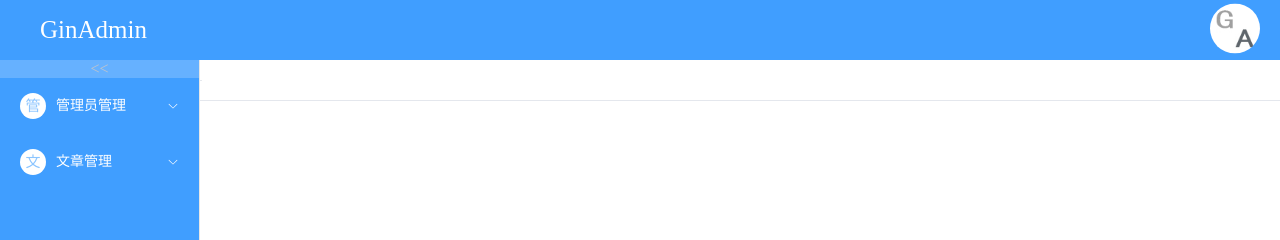
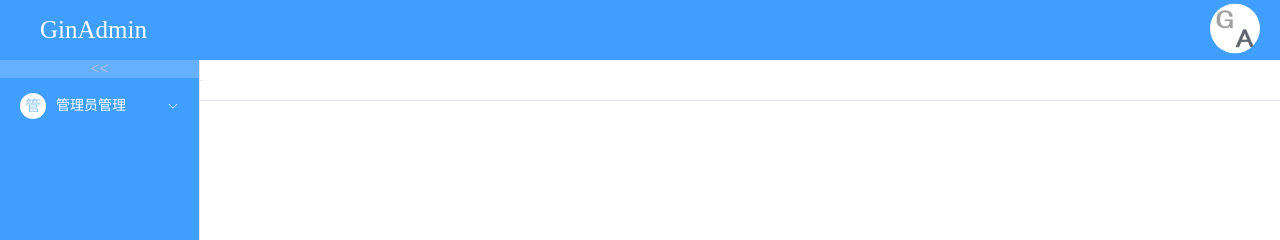
Before and after one commit to gphper/ginadmin-vue, a Vue app: page /admin in a window 1280 px wide. Shown: the top 240 px of the page. Built offline with nearby package versions, Linux system fonts and the light colour scheme.

Commit message:
拆分组件

```diff
--- /dev/null
+++ b/src/components/AsideComp.vue
@@ -0,0 +1,110 @@
+<!--
+ * @Description:
+ * @Author: gphper
+ * @Date: 2022-03-13 20:35:34
+-->
+<template>
+  <el-aside :width="asideWidth">
+    <div class="collapse" @click="switchTag">{{ collapseButton }}</div>
+    <el-menu
+      background-color="#409eff"
+      text-color="#fff"
+      active-text-color="#C0C4CC"
+      :unique-opened="true"
+      :collapse="isCollapse"
+    >
+      <el-sub-menu :index="index" v-for="item,index in menuData" :key="index">
+        <template #title>
+          <div class="menu-icon">{{item.title.charAt(0)}}</div>
+          <span>{{item.title}}</span>
+        </template>
+        <el-menu-item-group>
+          <el-menu-item @click="menuItemClick(item_sub.label, item_sub.name)" v-for="item_sub,index_sub in item.children" :key="index_sub" :index="item_sub.index"
+            >{{item_sub.label}}</el-menu-item
+          >
+        </el-menu-item-group>
+      </el-sub-menu>
+    </el-menu>
+  </el-aside>
+</template>
+
+<style scoped>
+.collapse {
+  text-align: center;
+  color: #c0c4cc;
+  background-color: #66b1ff;
+}
+
+:deep(.el-menu--collapse) {
+  width: 80px;
+}
+
+:deep(.el-sub-menu .el-menu-item-group__title) {
+  padding-top: 0 !important;
+  padding-bottom: 0 !important;
+}
+
+.el-aside {
+  color: var(--el-text-color-primary);
+  background: #409eff !important;
+  border-right: solid 1px #e6e6e6;
+  box-sizing: border-box;
+}
+
+.el-menu {
+  border-right: none;
+}
+
+.menu-icon {
+  color: #8cc5ff;
+  width: 26px !important;
+  background-color: #fff;
+  text-align: center;
+  border-radius: 50%;
+  height: 26px !important;
+  line-height: 26px !important;
+  margin-right: 10px;
+  font-size: 15px !important;
+}
+</style>
+
+<script>
+import { computed, ref } from "vue";
+export default {
+  name: "AsideComp",
+  props:{
+      menuData:{
+          type:Array
+      }
+  },
+  setup(props,context) {
+    const isCollapse = ref(false);
+
+    const collapseButton = computed(() => {
+      if (isCollapse.value) {
+        return ">>";
+      } else {
+        return "<<";
+      }
+    });
+
+    const switchTag = () => {
+      isCollapse.value = !isCollapse.value;
+    };
+
+    const asideWidth = computed(() => {
+      if (isCollapse.value) {
+        return "88px";
+      } else {
+        return "200px";
+      }
+    });
+
+    const menuItemClick = (menuname, menuindex)=>{
+        context.emit('menuItemClick',menuname, menuindex)
+    }
+
+    return { isCollapse, switchTag, asideWidth, collapseButton,menuItemClick };
+  },
+};
+</script>
--- /dev/null
+++ b/src/components/MainComp.vue
@@ -0,0 +1,62 @@
+<!--
+ * @Description:
+ * @Author: gphper
+ * @Date: 2022-03-13 20:53:29
+-->
+<template>
+  <el-main>
+    <el-tabs
+      v-model="activeIndex"
+      closable
+      type="card"
+      @tab-click="handleClick"
+      @tab-remove="removeTag"
+    >
+      <el-tab-pane
+        v-for="item in tagData"
+        :key="item"
+        :label="item.label"
+        :name="item.name"
+      >
+        <router-view></router-view>
+      </el-tab-pane>
+    </el-tabs>
+  </el-main>
+</template>
+<script>
+import { ref } from "@vue/reactivity";
+import { watch } from "@vue/runtime-core";
+import { useRouter } from "vue-router";
+export default {
+  name: "MainComp",
+  props: {
+    tagData: {
+      type: Array,
+    },
+    activeTab: {
+      type: String,
+    },
+  },
+  setup(props, context) {
+    const activeIndex = ref(props.activeTab);
+
+    const router = useRouter();
+    const handleClick = (tab) => {
+      router.push(tab.props.name);
+    };
+
+    const removeTag = (targetName) => {
+      context.emit("removeTag", targetName);
+    };
+
+    watch(
+      () => props.activeTab,
+      (newValue) => {
+        activeIndex.value = newValue
+      }
+    );
+
+    return { handleClick, removeTag, activeIndex };
+  },
+};
+</script>
--- a/src/views/GroupView.vue
+++ b/src/views/GroupView.vue
@@ -28,6 +28,7 @@
 </style>
 
 <script>
+
 export default {
   name: "GroupView",
   setup() {
--- a/src/views/HomeView.vue
+++ b/src/views/HomeView.vue
@@ -21,76 +21,14 @@
       </div>
     </el-header>
     <el-container>
-      <el-aside :width="asideWidth">
-        <div class="collapse" @click="switchTag">{{ collapseButton }}</div>
-        <!-- <el-scrollbar max-height="200px" always="false"> -->
-        <el-menu
-          background-color="#409eff"
-          text-color="#fff"
-          active-text-color="#C0C4CC"
-          :unique-opened="true"
-          :collapse="isCollapse"
-        >
-          <el-sub-menu index="1">
-            <template #title>
-              <div class="menu-icon">管</div>
-              <span>管理员管理</span>
-            </template>
-            <el-menu-item-group>
-              <el-menu-item
-                @click="menuItemClick('角色管理', $event)"
-                index="/admin/group"
-                >角色管理</el-menu-item
-              >
-              <el-menu-item @click="menuItemClick('用户管理', $event)" index="/admin/user"
-                >用户管理</el-menu-item
-              >
-            </el-menu-item-group>
-          </el-sub-menu>
-          <el-sub-menu index="2">
-            <template #title>
-              <div class="menu-icon">文</div>
-              <span>文章管理</span>
-            </template>
-            <el-menu-item-group>
-              <el-menu-item index="2-1">文章列表</el-menu-item>
-            </el-menu-item-group>
-          </el-sub-menu>
-        </el-menu>
-        <!-- </el-scrollbar> -->
-      </el-aside>
-      <el-main>
-        <el-tabs
-          v-model="activeTab"
-          closable
-          type="card"
-          @tab-click="handleClick"
-          @tab-remove="removeTag"
-        >
-          <el-tab-pane
-            v-for="item in tabs"
-            :key="item"
-            :label="item.label"
-            :name="item.name"
-          >
-            <router-view></router-view>
-          </el-tab-pane>
-        </el-tabs>
-      </el-main>
+      <AsideComp @menuItemClick="menuItemClick" :menuData="menus"></AsideComp>
+      <MainComp @removeTag="removeTag" :tagData="tabs" :activeTab="activeTab"></MainComp>
     </el-container>
   </el-container>
 </template>
 
 <style scoped>
-.collapse {
-  text-align: center;
-  color: #c0c4cc;
-  background-color: #66b1ff;
-}
 
-:deep(.el-menu--collapse) {
-  width: 80px;
-}
 
 .layout-container-demo .el-header {
   position: relative;
@@ -98,32 +36,6 @@
   color: var(--el-text-color-primary);
 }
 
-.layout-container-demo :deep(.el-sub-menu .el-menu-item-group__title) {
-  padding-top: 0 !important;
-  padding-bottom: 0 !important;
-}
-
-.menu-icon {
-  color: #8cc5ff;
-  width: 26px !important;
-  background-color: #fff;
-  text-align: center;
-  border-radius: 50%;
-  height: 26px !important;
-  line-height: 26px !important;
-  margin-right: 10px;
-  font-size: 15px !important;
-}
-
-.layout-container-demo .el-aside {
-  color: var(--el-text-color-primary);
-  background: #409eff !important;
-  border-right: solid 1px #e6e6e6;
-  box-sizing: border-box;
-}
-.layout-container-demo .el-menu {
-  border-right: none;
-}
 .layout-container-demo .el-main {
   padding: 0;
 }
@@ -154,38 +66,39 @@
 </style>
 
 <script>
-import { computed, reactive, ref, toRefs } from "vue";
+import AsideComp from "@/components/AsideComp.vue";
+import MainComp from "@/components/MainComp.vue";
+import { reactive, ref, toRefs } from "vue";
 import { useRouter } from "vue-router";
 export default {
   name: "HomeView",
+  components:{
+    AsideComp,
+    MainComp
+  },
   setup() {
     const isCollapse = ref(false);
 
-    const switchTag = () => {
-      isCollapse.value = !isCollapse.value;
-    };
-
-    const asideWidth = computed(() => {
-      if (isCollapse.value) {
-        return "88px";
-      } else {
-        return "200px";
-      }
+    const objs = reactive({
+      tabs: [],
+      menus:[
+        {
+          title:"管理员管理",
+          children:[
+            {
+              name:"/admin/group",
+              label:"角色管理"
+            },
+            {
+              name:"/admin/user",
+              label:"用户管理"
+            },
+          ]
+        }
+      ]
     });
 
-    const objs = reactive({
-      tabs: [],
-    });
-
-    const collapseButton = computed(() => {
-      if (isCollapse.value) {
-        return ">>";
-      } else {
-        return "<<";
-      }
-    });
-
-    const activeTab = ref("/admin/group");
+    const activeTab = ref("");
 
     const router = useRouter();
     const handleClick = (tab) => {
@@ -212,11 +125,11 @@ export default {
       objs.tabs = newTag;
     };
 
-    const menuItemClick = (menuname, item) => {
+    const menuItemClick = (menuname, menuindex) => {
       let exit = false;
       //先判断存不存在菜单
       objs.tabs.forEach(function (one) {
-        if (one.name == item.index) {
+        if (one.name == menuindex) {
           //定位到指定值
           exit = true;
         }
@@ -224,19 +137,16 @@ export default {
 
       if (!exit) {
         objs.tabs.push({
-          name: item.index,
+          name: menuindex,
           label: menuname,
         });
       }
-      activeTab.value = item.index;
-      router.push(item.index);
+      activeTab.value = menuindex;
+      router.push(menuindex);
     };
 
     return {
       isCollapse,
-      switchTag,
-      asideWidth,
-      collapseButton,
       handleClick,
       menuItemClick,
       activeTab,
```
